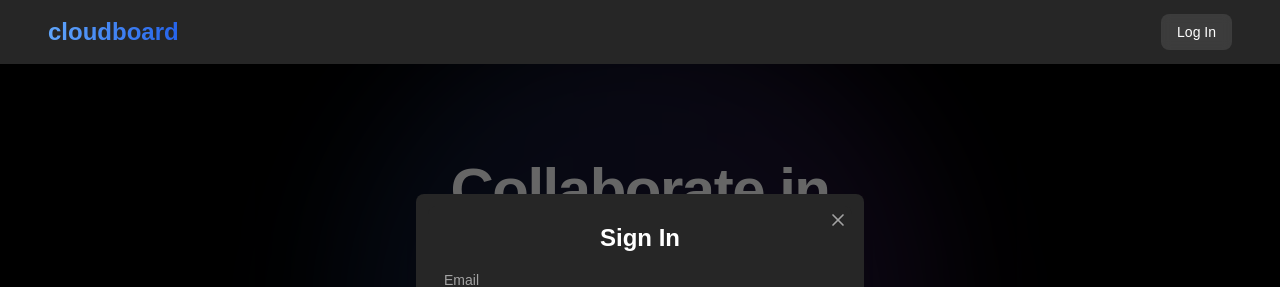
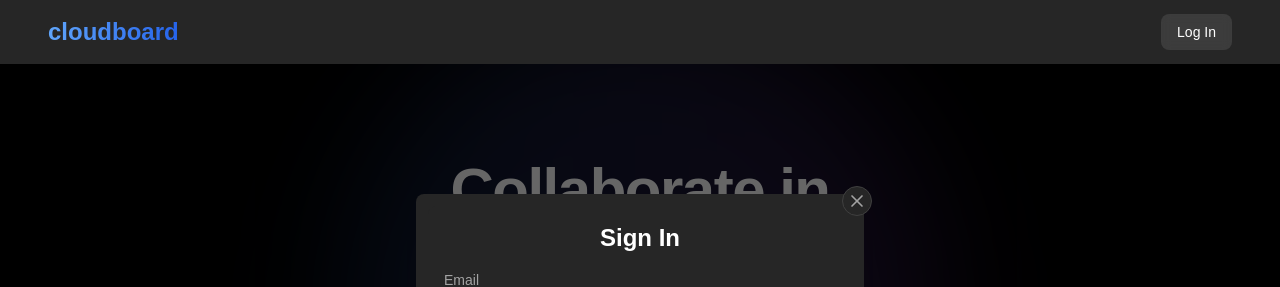
Before and after one commit to ninjanwp/cloudboard, a Next.js app: page / in a window 1280 px wide. Both pictures are taken after a click on the button "Log In". Shown: the top 287 px of the page. Built offline with nearby package versions, Linux system fonts and the light colour scheme; no server answers.

Commit message:
Improve Modal close button styling for better visibility and interaction

```diff
--- a/src/app/components/Modal.tsx
+++ b/src/app/components/Modal.tsx
@@ -31,7 +31,7 @@ export const Modal = ({ isOpen, onClose, children }: ModalProps) => {
           >
             <button
               onClick={onClose}
-              className="absolute right-4 top-4 text-[var(--text-secondary)] hover:text-[var(--text)] transition-colors"
+              className="absolute -top-2 -right-2 rounded-full p-1 border border-[var(--border)] bg-[var(--surface)] text-[var(--text-secondary)] hover:text-red-400 transition-all hover:scale-95"
             >
               <FiX size={20} />
             </button>
```
